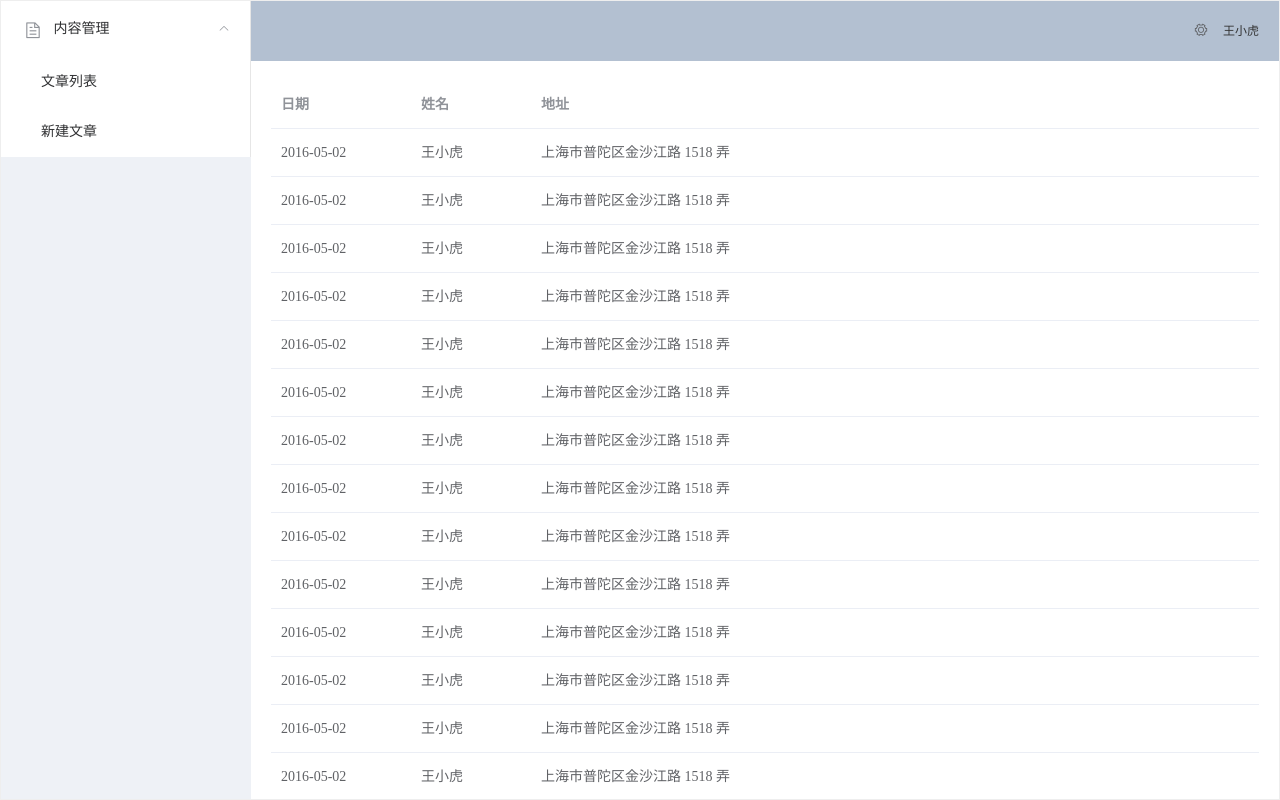
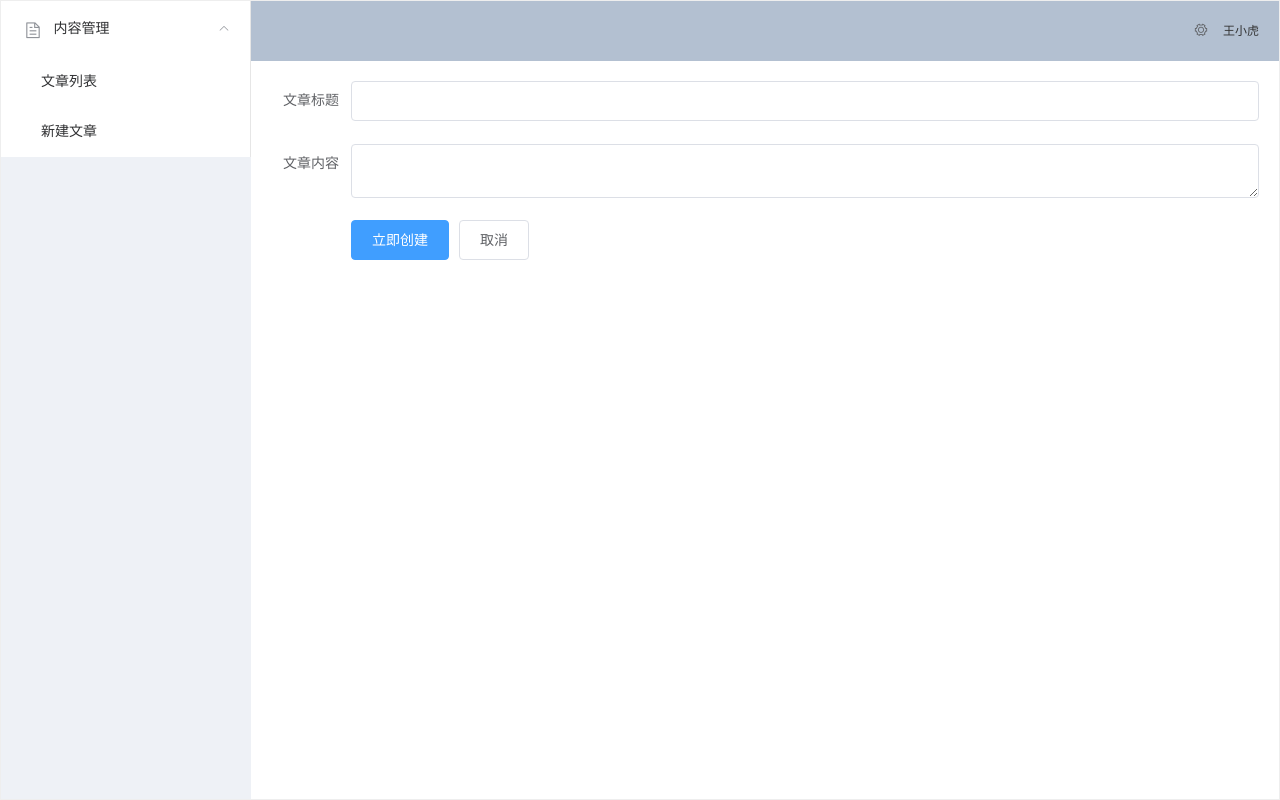
Before and after one commit to MMMcrystal/element-admin, a Vue app: page /#/articles/create in a window 1280 px wide. Before the commit this address led to /#/articles/index. Built offline with nearby package versions, Linux system fonts and the light colour scheme.

Commit message:
页面优化与格式优化

```diff
--- a/src/plugins/element.js
+++ b/src/plugins/element.js
@@ -1,5 +1,5 @@
-import Vue from 'vue'
-import Element from 'element-ui'
-import 'element-ui/lib/theme-chalk/index.css'
+import Vue from "vue"
+import Element from "element-ui"
+import "element-ui/lib/theme-chalk/index.css"
 
 Vue.use(Element)
--- a/src/views/CreateArticle.vue
+++ b/src/views/CreateArticle.vue
@@ -1,45 +1,14 @@
 <template>
-  <el-form ref="form" :model="form" label-width="80px">
-    <el-form-item label="活动名称">
-      <el-input v-model="form.name"></el-input>
+  <el-form @submit.native.prevent="saveArticle" ref="form" :model="article" label-width="80px">
+    <el-form-item label="文章标题">
+      <el-input v-model="article.title"></el-input>
     </el-form-item>
-    <el-form-item label="活动区域">
-      <el-select v-model="form.region" placeholder="请选择活动区域">
-        <el-option label="区域一" value="shanghai"></el-option>
-        <el-option label="区域二" value="beijing"></el-option>
-      </el-select>
-    </el-form-item>
-    <el-form-item label="活动时间">
-      <el-col :span="11">
-        <el-date-picker type="date" placeholder="选择日期" v-model="form.date1" style="width: 100%;"></el-date-picker>
-      </el-col>
-      <el-col class="line" :span="2">-</el-col>
-      <el-col :span="11">
-        <el-time-picker placeholder="选择时间" v-model="form.date2" style="width: 100%;"></el-time-picker>
-      </el-col>
-    </el-form-item>
-    <el-form-item label="即时配送">
-      <el-switch v-model="form.delivery"></el-switch>
-    </el-form-item>
-    <el-form-item label="活动性质">
-      <el-checkbox-group v-model="form.type">
-        <el-checkbox label="美食/餐厅线上活动" name="type"></el-checkbox>
-        <el-checkbox label="地推活动" name="type"></el-checkbox>
-        <el-checkbox label="线下主题活动" name="type"></el-checkbox>
-        <el-checkbox label="单纯品牌曝光" name="type"></el-checkbox>
-      </el-checkbox-group>
-    </el-form-item>
-    <el-form-item label="特殊资源">
-      <el-radio-group v-model="form.resource">
-        <el-radio label="线上品牌商赞助"></el-radio>
-        <el-radio label="线下场地免费"></el-radio>
-      </el-radio-group>
-    </el-form-item>
-    <el-form-item label="活动形式">
-      <el-input type="textarea" v-model="form.desc"></el-input>
+
+    <el-form-item label="文章内容">
+      <el-input type="textarea" v-model="article.body"></el-input>
     </el-form-item>
     <el-form-item>
-      <el-button type="primary" @click="onSubmit">立即创建</el-button>
+      <el-button type="primary" native-type="submit">立即创建</el-button>
       <el-button>取消</el-button>
     </el-form-item>
   </el-form>
@@ -48,21 +17,12 @@
 export default {
   data() {
     return {
-      form: {
-        name: "",
-        region: "",
-        date1: "",
-        date2: "",
-        delivery: false,
-        type: [],
-        resource: "",
-        desc: ""
-      }
+      article: {}
     }
   },
   methods: {
-    onSubmit() {
-      console.log("submit!")
+    saveArticle() {
+      console.log(this.article)
     }
   }
 }
```
Also changed, not shown: src/main.js (+6 -6 lines), src/router/index.js (+11 -11 lines), 1 other file (tests, documents, lock files or other folders).
